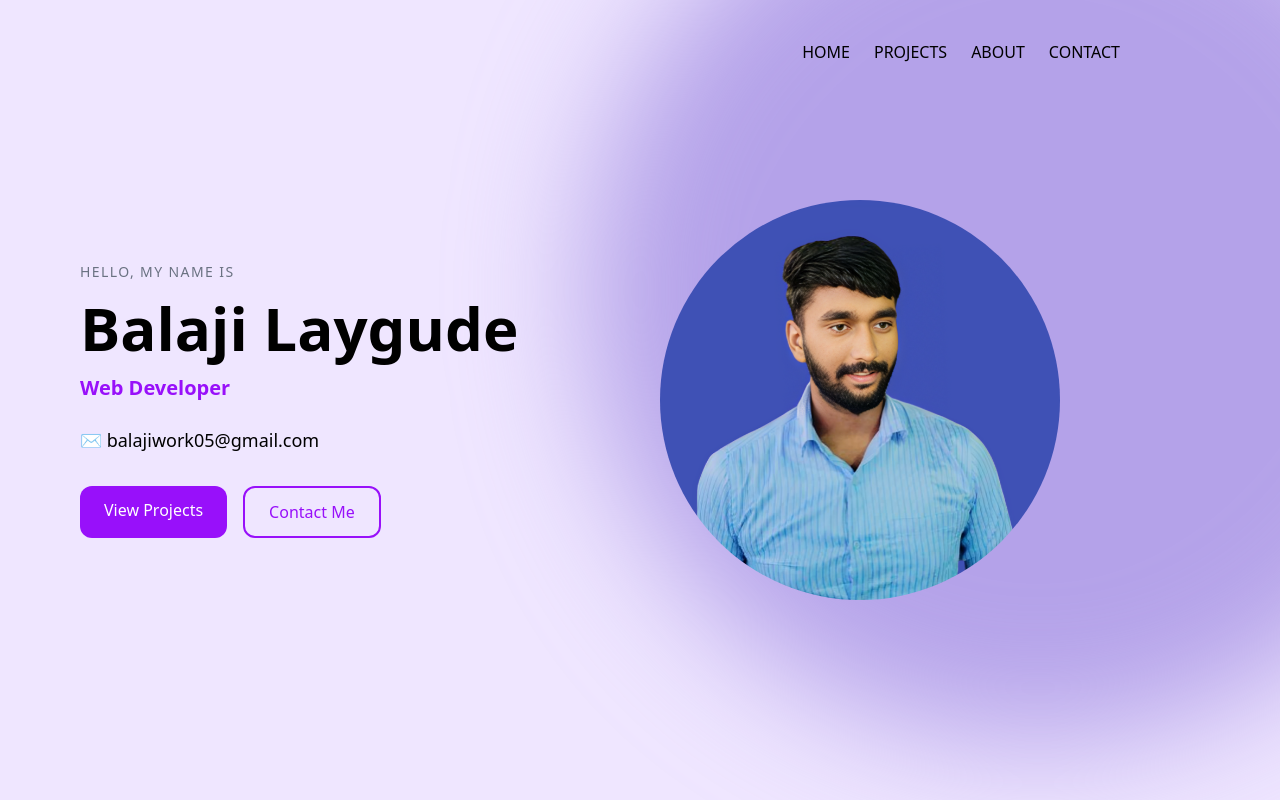
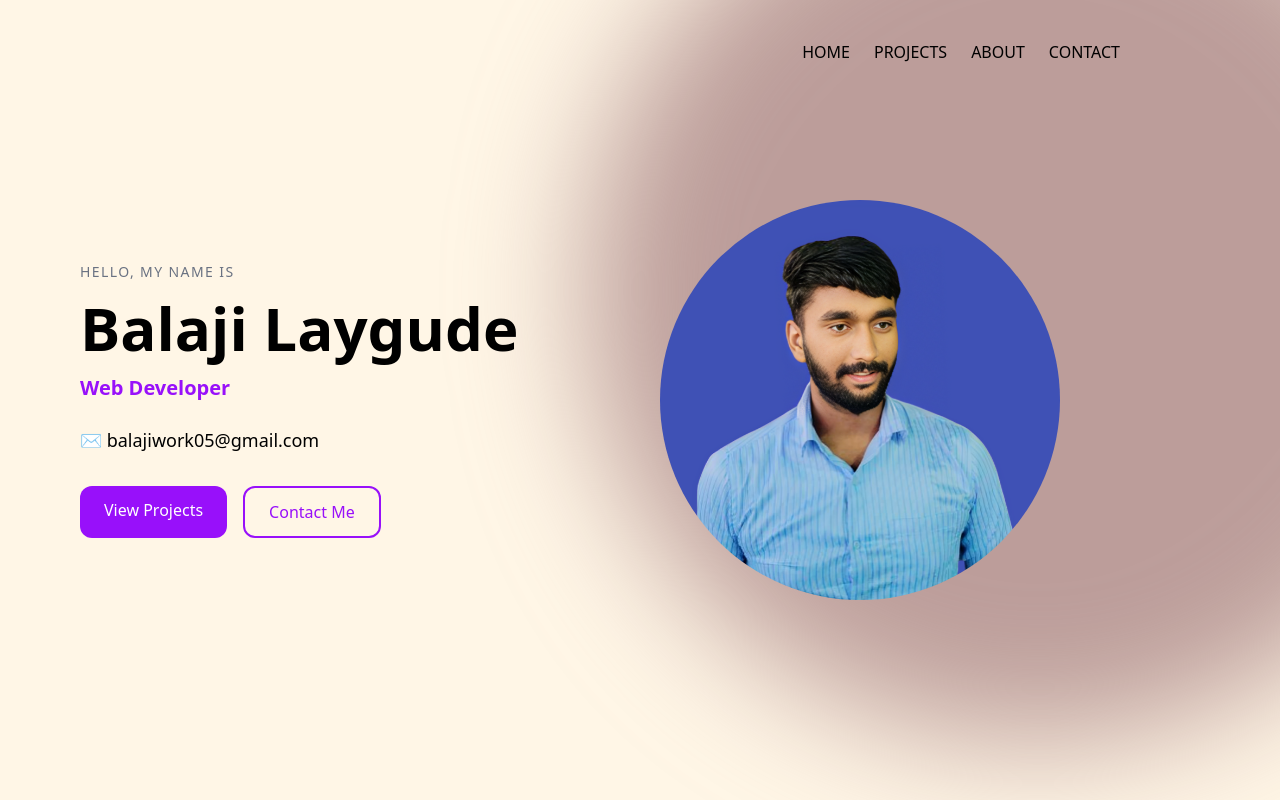
Before and after one commit to balajilaygude/Balaji-s_Portpolio, a React (Vite) app: page / in a window 1280 px wide. Shown: the top 800 px of the page. Built offline with nearby package versions, Linux system fonts and the light colour scheme.

Commit message:
Bg Change

```diff
--- a/src/App.jsx
+++ b/src/App.jsx
@@ -7,7 +7,7 @@ import Footer from "./components/Footer"
 
 export default function App() {
   return (
-    <div className="bg-[#EFE6FF] text-black">
+    <div className="bg-[#fff6e6] text-black">
       <Navbar />
       <Hero />
       <Projects />
--- a/src/components/Hero.jsx
+++ b/src/components/Hero.jsx
@@ -7,7 +7,7 @@ export default function Hero() {
       className="min-h-screen relative overflow-hidden flex items-center"
     >
       {/* Background */}
-      <div className="absolute -right-52 md:-top-40 top-0 w-125 h-125 sm:w-225 sm:h-225 bg-[#A691E4]/80 blur-3xl rounded-full" />
+      <div className="absolute -right-52 md:-top-40 top-0 w-125 h-125 sm:w-225 sm:h-225 bg-[#ac8787]/80 blur-3xl rounded-full" />
 
       <div className="relative z-10 flex flex-col-reverse md:flex-row items-center justify-between w-full px-6 md:px-20 gap-10">
         {/* Text */}
```
